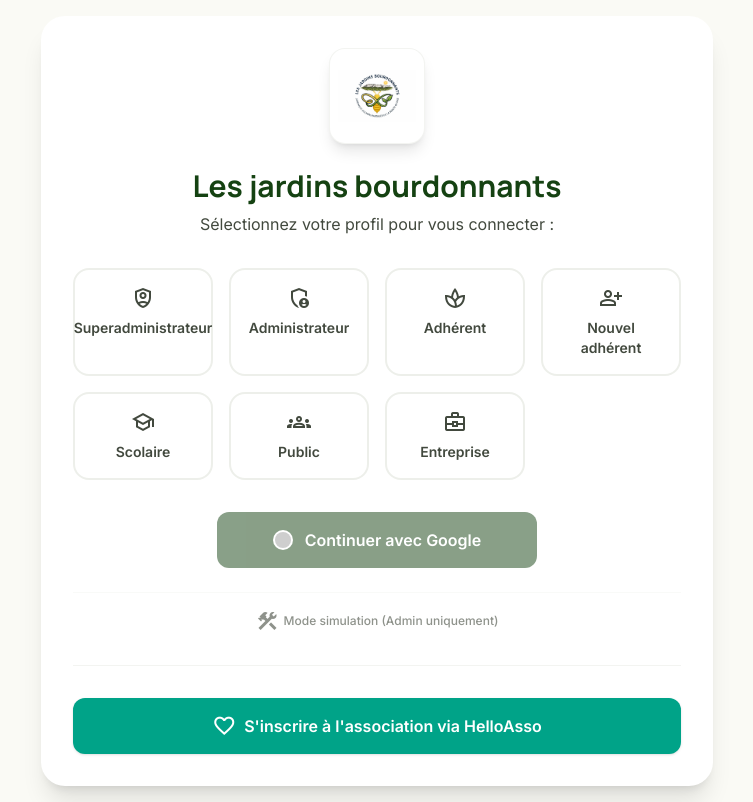
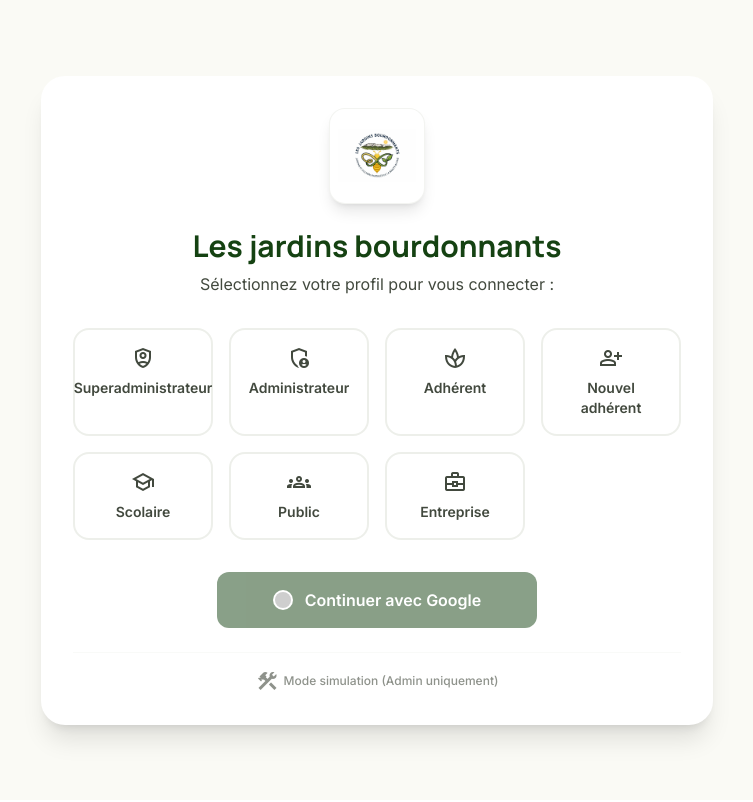
Before and after one commit to Bamiel2025/Jardinsbourdonnants, a React (Vite) app: page /login in a window 1280 px wide. Shown: the whole page, without its empty margins (263-1016 px from the left). Built offline with nearby package versions, Linux system fonts and the light colour scheme; no server answers; the database is empty; grey boxes are pictures that could not be loaded.

Commit message:
Supprime le bouton HelloAsso de la page d'accueil

```diff
--- a/src/pages/Login.tsx
+++ b/src/pages/Login.tsx
@@ -317,17 +317,6 @@ export default function Login() {
           )}
         </div>
 
-        <div className="mt-8 pt-8 border-t border-outline-variant/20 flex flex-col gap-4">
-          <a
-            href="https://www.helloasso.com/associations/les-jardins-bourdonnants/adhesions"
-            target="_blank"
-            rel="noopener noreferrer"
-            className="w-full bg-[#00A388] text-white py-4 rounded-xl font-bold hover:bg-[#008f77] transition-colors shadow-sm flex items-center justify-center gap-2"
-          >
-            <span className="material-symbols-outlined">favorite</span>
-            S'inscrire à l'association via HelloAsso
-          </a>
-        </div>
       </div>
 
     </div>
```
